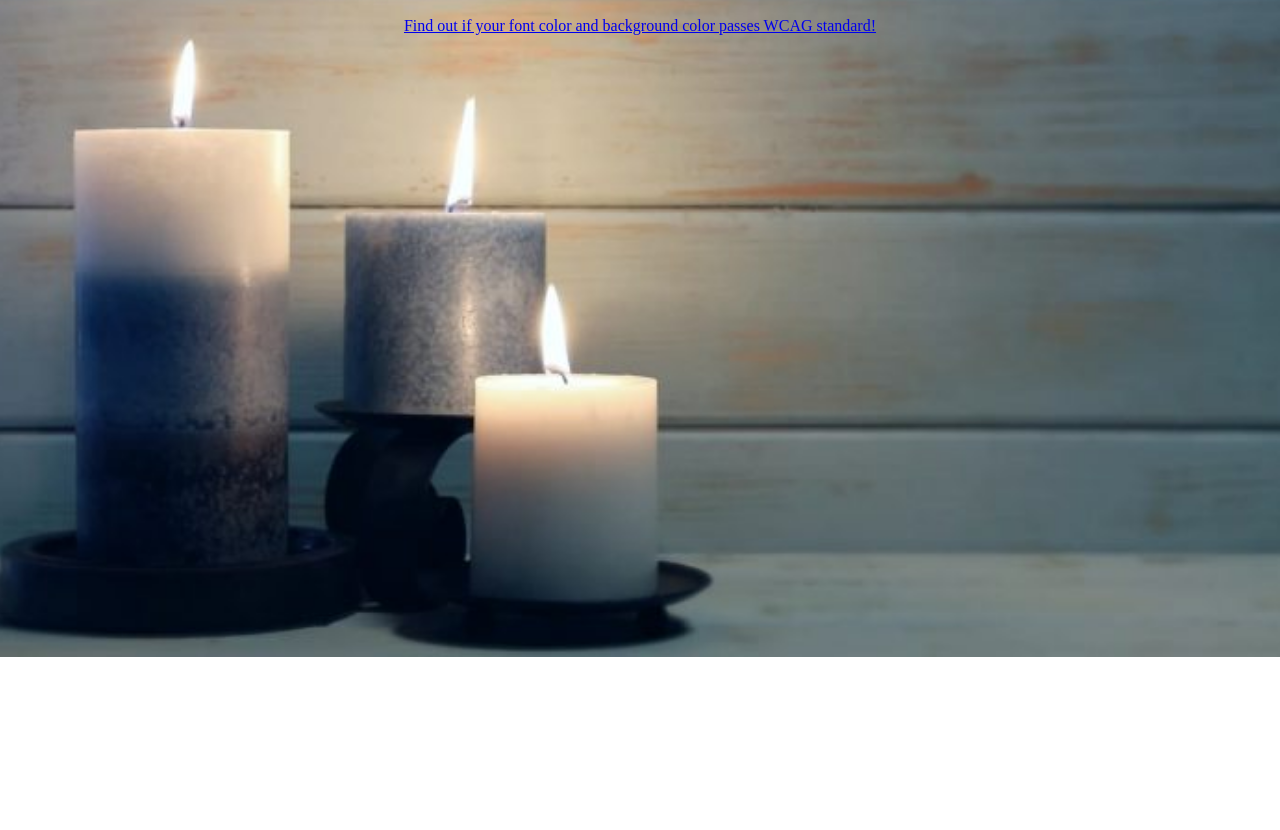
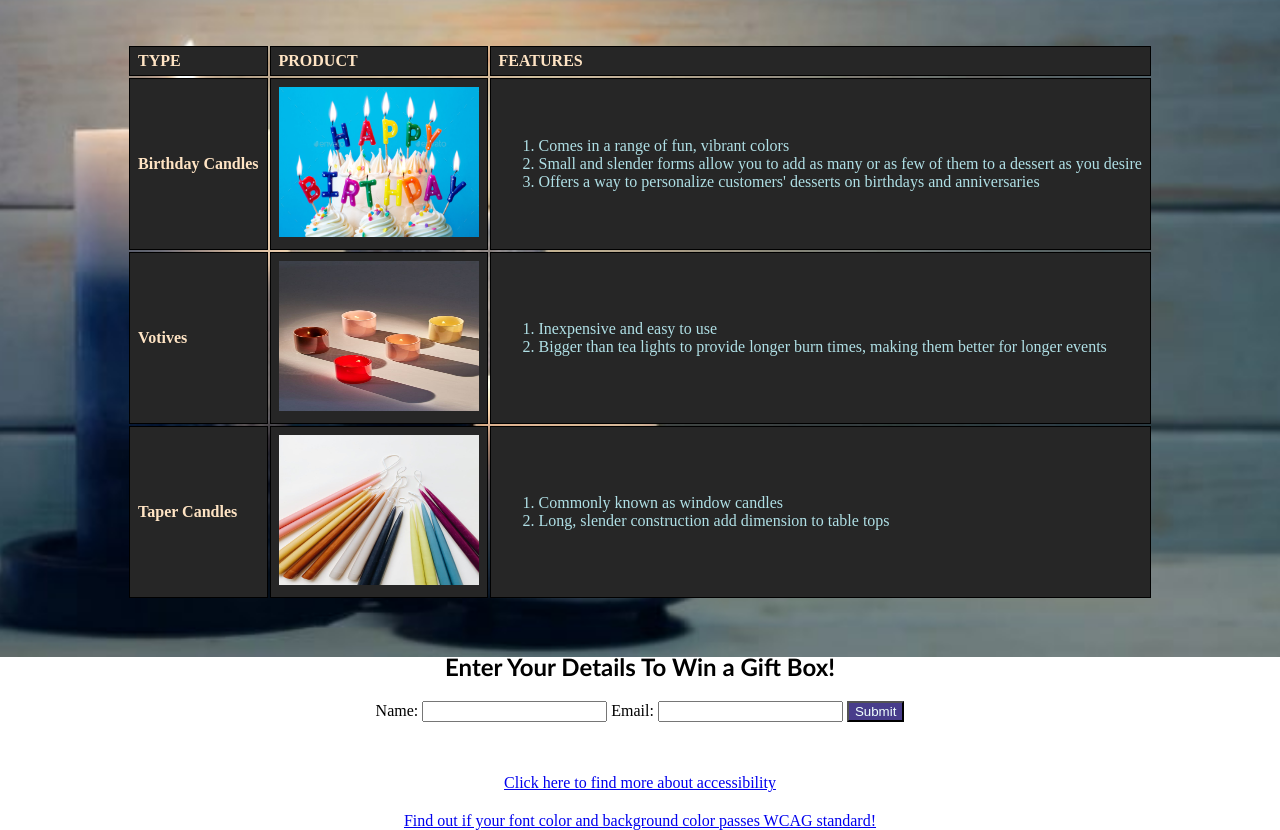
Before and after one commit to mattwells19/ITIS-3135-Hawthorn-Redesign, a plain HTML site: page Exercise/Accessibility/Wells-Activity_Accessibility.html in a window 1280 px wide. Shown: the part 143-973 px from the top of the page. Before the commit the page ends 800 px from the top, so only its background shows below. Drawn offline with Linux system fonts and the light colour scheme.

Commit message:
Almost done with accessibility

```diff
--- a/Exercise/Accessibility/Wells-Activity_Accessibility.css
+++ b/Exercise/Accessibility/Wells-Activity_Accessibility.css
@@ -12,13 +12,16 @@ html {
 header,
 h2 {
   text-align: center;
-  font-family: 'Gill Sans', 'Gill Sans MT', Calibri, 'Trebuchet MS', sans-serif;
+  font-family: "Gill Sans", "Gill Sans MT", Calibri, "Trebuchet MS", sans-serif;
+}
+
+caption {
+  visibility: hidden;
 }
 
 h1 {
   font-size: 60px;
   padding-top: 20px;
-
 }
 
 /* font size */
@@ -31,21 +34,23 @@ body {
 td,
 th {
   border: 1px solid black;
+  padding: 8px;
+  background-color: #262626;
+  color: powderblue;
+  text-align: left;
+}
 
-  padding: 8px;
-  background-color:#262626;
-  color:powderblue;
-  text-align: left;
-
+td img {
+  width: 200px;
+  height: 150px;
 }
 
 th {
   padding-top: 5px;
   padding-bottom: 5px;
   text-align: left;
-  background-color:#262626;
-
-  color:black;
+  background-color: #262626;
+  color: bisque;
 }
 
 table.center {
@@ -55,12 +60,10 @@ table.center {
 
 /* form */
 form {
-  margin-left: auto;
-  margin-right: auto;
+  margin: 2rem auto;
   display: inline-block;
-  color:black;
+  color: black;
 }
-
 
 /* footer bottom of page*/
 footer {
@@ -68,12 +71,10 @@ footer {
   bottom: 0;
   right: 0;
   padding-right: 70px;
-
 }
 
 abbr {
   text-decoration: none;
-
 }
 
 /* whitespace */
@@ -91,3 +92,8 @@ abbr {
   text-decoration: none;
   cursor: pointer;
 }
+
+input[type="submit"] {
+  background-color: darkslateblue;
+  color: azure;
+}
--- a/Exercise/Accessibility/Wells-Activity_Accessibility.html
+++ b/Exercise/Accessibility/Wells-Activity_Accessibility.html
@@ -1,66 +1,104 @@
-<!doctype html>
+<!DOCTYPE html>
 <html lang="en">
-
   <head>
     <!-- Required meta tags -->
-  <meta charset="utf-8">
-  <meta name="viewport" content="width=device-width, initial-scale=1, shrink-to-fit=no">
-  <meta name="Description" content="Testing website for accessibility.">
+    <meta charset="utf-8" />
+    <meta
+      name="viewport"
+      content="width=device-width, initial-scale=1, shrink-to-fit=no"
+    />
+    <meta name="Description" content="Testing website for accessibility." />
 
     <!-- css -->
-  <link rel="stylesheet" href="Wells-Activity_Accessibility.css">
+    <link rel="stylesheet" href="Wells-Activity_Accessibility.css" />
     <title>Test For Accessibility</title>
-
   </head>
 
   <body>
-  <header>
-  </header>
+    <header></header>
     <main>
+      <h1>Time to Twinkle</h1>
 
       <table class="center">
-
-      <caption></caption>
+        <caption>
+          Candles
+        </caption>
         <thead>
           <tr>
             <!-- identify table headers <th> with scope attribute -->
-          <th >TYPE</th>
-          <th >PRODUCT</th>
-          <th >FEATURES</th>
+            <th scope="col">TYPE</th>
+            <th scope="col">PRODUCT</th>
+            <th scope="col">FEATURES</th>
           </tr>
         </thead>
         <tbody>
           <tr>
-          <th></th>
-          <td></td>
-          <td></td>
+            <th scope="row">Birthday Candles</th>
+            <td>
+              <img src="images/Birthday-Candles.jpg" alt="Birthday Candles" />
+            </td>
+            <td>
+              <ol>
+                <li>Comes in a range of fun, vibrant colors</li>
+                <li>
+                  Small and slender forms allow you to add as many or as few of
+                  them to a dessert as you desire
+                </li>
+                <li>
+                  Offers a way to personalize customers' desserts on birthdays
+                  and anniversaries
+                </li>
+              </ol>
             </td>
           </tr>
           <tr>
-            <th></th>
-            <td></td>
-            <td></td>
+            <th scope="row">Votives</th>
+            <td><img src="images/voltives.jpeg" alt="Voltives" /></td>
+            <td>
+              <ol>
+                <li>Inexpensive and easy to use</li>
+                <li>
+                  Bigger than tea lights to provide longer burn times, making
+                  them better for longer events
+                </li>
+              </ol>
+            </td>
           </tr>
           <tr>
-              <th></th>
-              <td></td>
-              <td></td>
+            <th scope="row">Taper Candles</th>
+            <td><img src="images/taper-candles.jpg" alt="Taper Candles" /></td>
+            <td>
+              <ol>
+                <li>Commonly known as window candles</li>
+                <li>Long, slender construction add dimension to table tops</li>
+              </ol>
+            </td>
           </tr>
         </tbody>
       </table>
       <!--Add the form here-->
 
+      <form action="#">
+        <h2>Enter Your Details To Win a Gift Box!</h2>
+        <label for="name">Name:</label>
+        <input id="name" type="text" aria-required />
+        <label for="email">Email:</label>
+        <input id="email" type="email" aria-required />
+        <input name="submit" value="Submit" type="submit" />
+      </form>
 
       <div class="whitespace"></div>
-    <a href="https://teachaccess.github.io/tutorial/#/12">Click here to find more about accessibility</a>
+      <a href="https://teachaccess.github.io/tutorial/#/12"
+        >Click here to find more about accessibility</a
+      >
       <div class="whitespace"></div>
 
-    <a href="https://dequeuniversity.com/rules/axe/3.2/color-contrast"> Find out if your font
-      color and background color passes WCAG standard!</a>
+      <a href="https://dequeuniversity.com/rules/axe/3.2/color-contrast">
+        Find out if your font color and background color passes WCAG
+        standard!</a
+      >
     </main>
 
-  <footer>
-
-  </footer>
+    <footer></footer>
   </body>
 </html>
```
Lines whose indentation alone changed are shown as unchanged.
